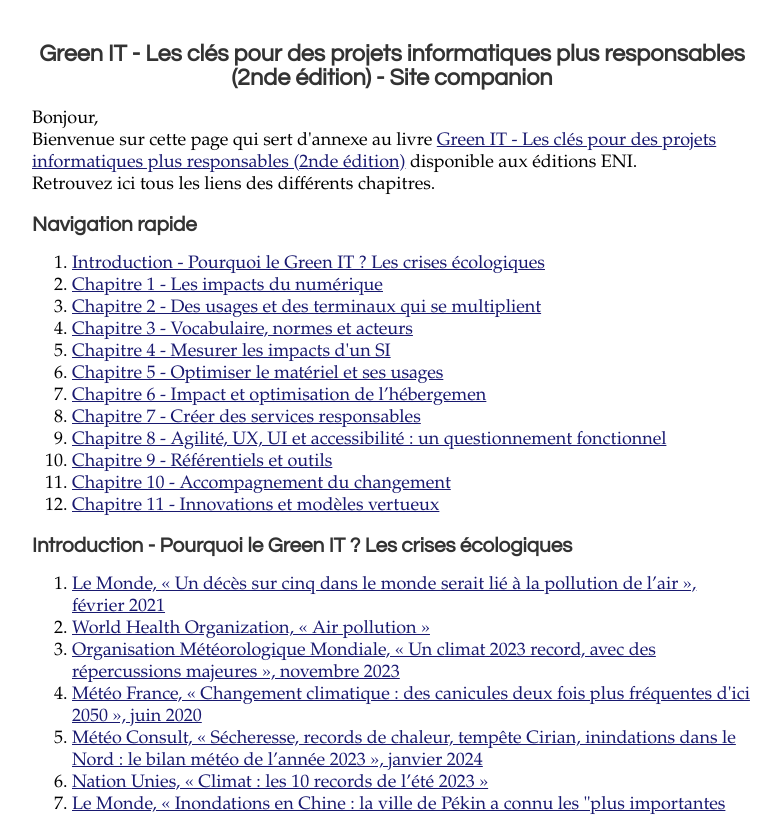
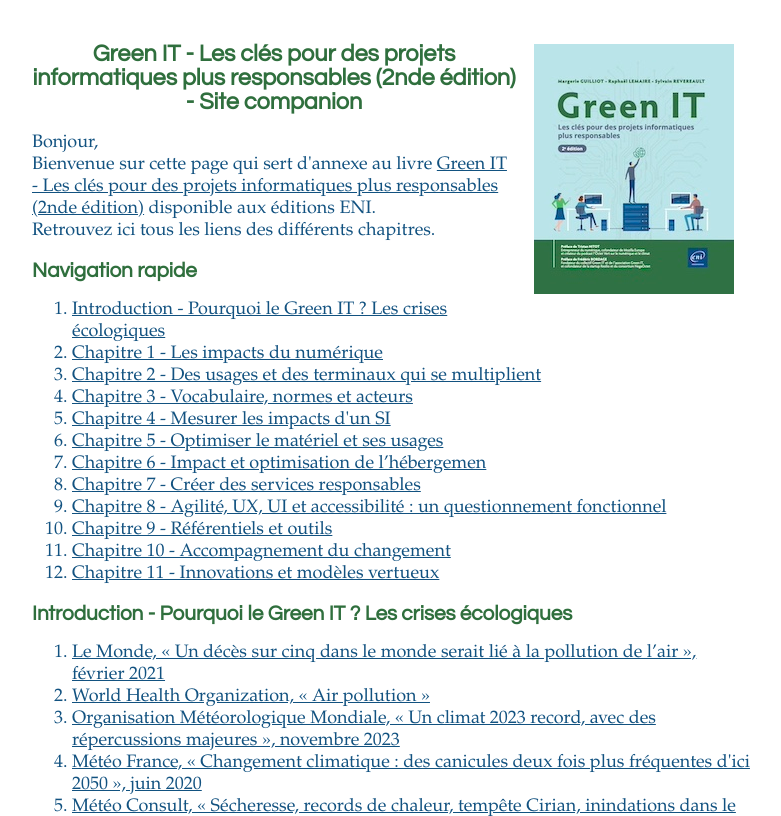
Before and after one commit to rlemaire/greenit-eni-companion, a plain HTML site: page index.html in a window 1280 px wide. Shown: the top 816 px of the page, without its empty margins (248-1029 px from the left). Drawn offline with Linux system fonts and the light colour scheme.

Commit message:
Amélioration du look & feel

```diff
--- a/index.html
+++ b/index.html
@@ -2,43 +2,15 @@
 <html lang="fr">
 <head>
     <meta charset="UTF-8">
-    <title>Site companion - Green IT - Les clés pour des projets informatiques plus responsables (2nde édition)</title>
-    <style>
-        body {
-            font-family: "Book Antiqua", serif;
-            font-size: 18px;
-            display: flex;
-        }
-
-        a { color: midnightblue }
-        a:visited { color: darkslategrey }
-        a:hover { color: mediumblue }
-
-        h1, h2 {
-            font-family: "Century Gothic", sans-serif;
-            color: #333;
-        }
-
-        h1 {
-            font-size: 130%;
-            text-align: center;
-        }
-
-        h2 {
-            font-size: 115%;
-
-        }
-
-        #wrapper {
-            max-width: 40em;
-            padding: 1em;
-            margin: auto;
-        }
-
-    </style>
+    <title>Site companion - Green IT - Les clés pour des projets informatiques plus responsables</title>
+    <link rel="stylesheet" type="text/css" href="style.css" />
+    <link rel="stylesheet" type="text/css" href="print.css" media="print" />
+    <link rel="icon" type="image/svg+xml" href="favicon.svg"/>
+    <link rel="alternate icon" type="image/x-icon" href="favicon.ico" />
 </head>
 <body>
     <div id="wrapper">
+        <img id="couverture" src="eni2.jpg" alt="" />
         <h1>Green IT - Les clés pour des projets informatiques plus responsables (2nde édition) - Site companion</h1>
         <p>
         Bonjour,<br/>
@@ -152,7 +124,6 @@
             <li><a href="https://www.image-net.org">ImageNet, base de données d’images annotées</a></li>
             <li><a href="https://arxiv.org/pdf/1906.02243.pdf">Emma Strubell, Ananya Ganesh, Andrew McCallum, « Energy and Policy Considerations for Deep Learning in NLP », juin 2019</a></li>
             <li><a href="https://arxiv.org/abs/2104.10350">David Patterson, Joseph Gonzalez, Quoc Le, Chen Liang, Lluis-Miquel Munguia, Daniel Rothchild, David So, Maud Texier, Jeff Dean, « Carbon Emissions and Large Neural Network Training », avril 2021</a></li>
-            <li><a href="https://www.01net.com/actualites/lourd-bilan-carbone-intelligence-artificielle-google-microsoft.html">Mickaël Bazoge - 01Net, « Le lourd bilan carbone de l’intelligence artificielle générative chez Google et Microsoft », juillet 2024</a></li>
             <li><a href="https://github.com/solid">Espace GitHub projet Solid, Page d'accueil</a></li>
             <li><a href="https://pubs.acs.org/doi/10.1021/acs.est.9b05687">Susanne Köhler, Massimo Pizzol, « Life Cycle Assessment of Bitcoin Mining », novembre 2019</a></li>
             <li><a href="https://ccaf.io/cbeci/mining_map">Université de Cambridge, « Cambridge Bitcoin Electricity Consumption Index »</a></li>
--- /dev/null
+++ b/print.css
@@ -0,0 +1,8 @@
+body {
+    font-size: 12px;
+}
+
+
+#wrapper {
+    max-width: 50em;
+}
--- /dev/null
+++ b/style.css
@@ -0,0 +1,36 @@
+body {
+    font-family: "Book Antiqua", serif;
+    font-size: 18px;
+    display: flex;
+    color: #125280;
+}
+
+a { color: #125280 }
+a:visited { color: #136CB0 }
+a:hover { color: #6B6483 }
+
+h1, h2 {
+    font-family: "Century Gothic", sans-serif;
+    color: #2F6F3D;
+}
+
+h1 {
+    font-size: 130%;
+    text-align: center;
+}
+
+h2 {
+    font-size: 115%;
+
+}
+
+#wrapper {
+    max-width: 40em;
+    padding: 1em;
+    margin: auto;
+}
+
+#couverture {
+    float: right;
+    margin: 1em;
+}
```
Also changed, not shown: eni2.jpg (added), favicon.ico (added), favicon.svg (added).
